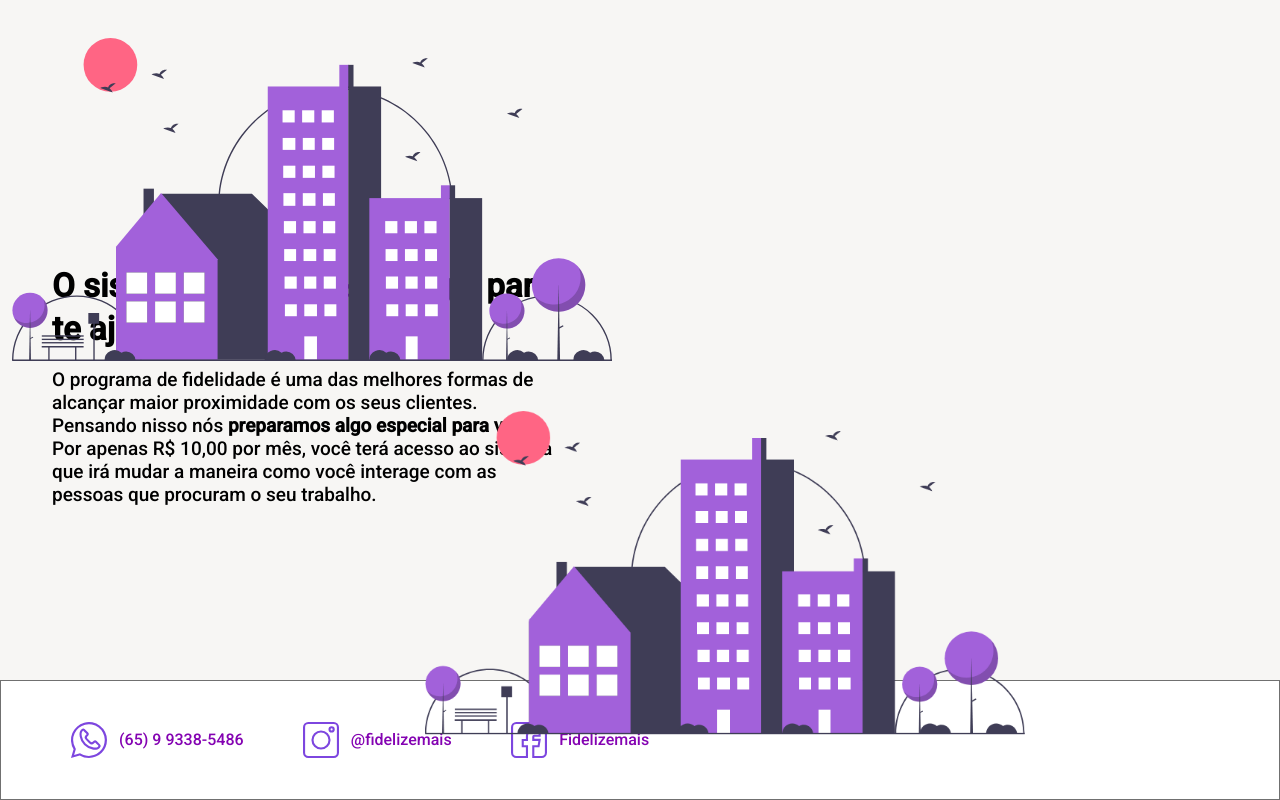
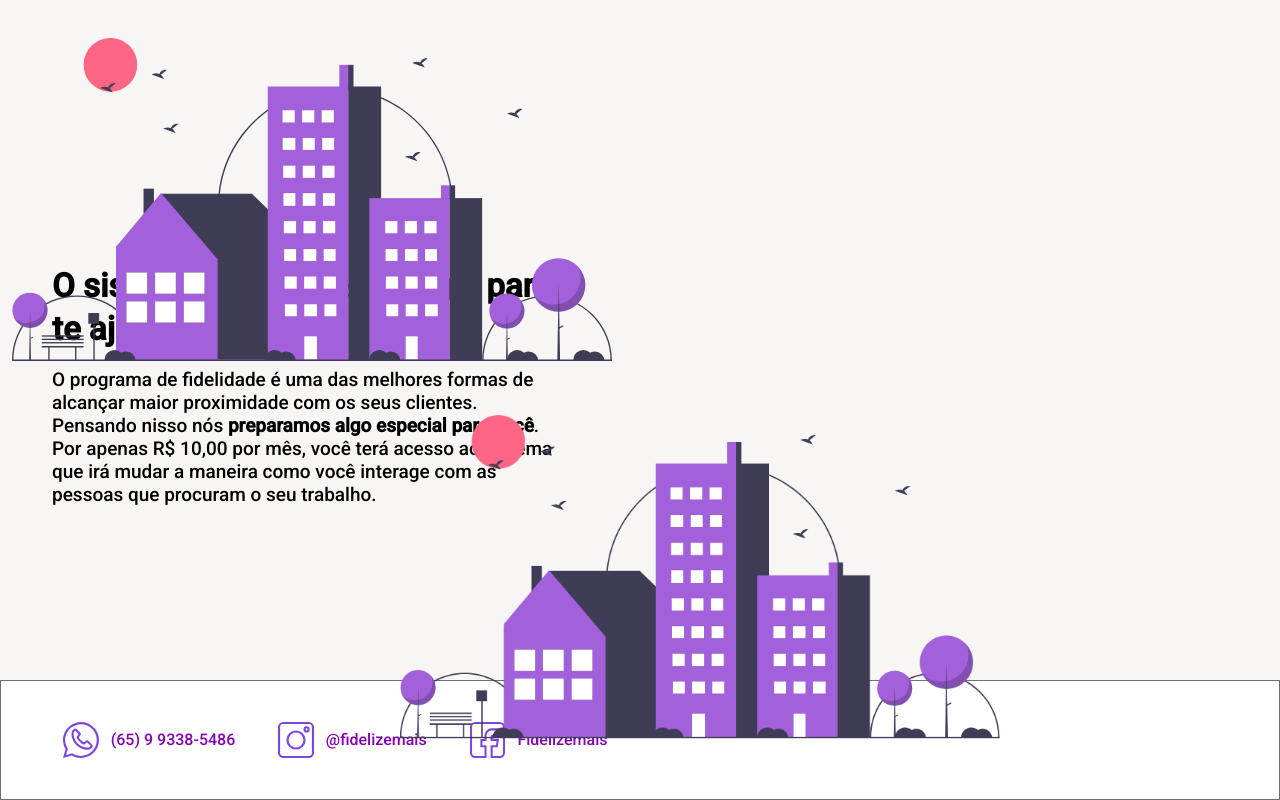
Before and after one commit to arthurramires/fa-landing-page, a Next.js app: page /salutation/congrats in a window 1280 px wide. Shown: the part 824-1624 px from the top of the page. Built offline with nearby package versions, Linux system fonts and the light colour scheme.

Commit message:
Consertando responsividade nas imagens

```diff
--- a/pages/index.js
+++ b/pages/index.js
@@ -8,13 +8,6 @@ import { Form } from '@unform/web';
 import Input from '../components/Input';
 import fetch from 'isomorphic-unfetch';
 
-
-
-const ImageBackground = () => (
-  <div className="ml-12 mb-12">
-    <img src="/main.png" alt="Fidelize Mais" width={1000} />
-  </div>
-);
 
 const Home = () => {
   async function handleSubmit(data){
@@ -38,6 +31,13 @@ const Home = () => {
 
   }
 
+  const ImageBackground = () => (
+    <aside className="ml-12 mb-12">
+      <img src="/main.png" alt="Fidelize Mais" width={950} className="hidden lg:hidden xl:flex"/>
+      <img src="/main.png" alt="Fidelize Mais" width={400} className="p-8 lg:flex xl:hidden"/>
+    </aside>
+  );
+
   const Content = () => (
     <section className="flex flex-wrap mr-32">
       <p className="content">Seja um dos primeiros a utilizar o <strong className="content-title">Fidelize Mais</strong> Faça a sua inscrição e garanta essa novidade.</p>
@@ -53,7 +53,7 @@ const Home = () => {
       <div className="container p-8 mx-auto sm:p-12">
         <Head>
           <title>Fidelize Mais</title>
-          <link rel="icon" href="/favicon.ico" />
+          <link rel="icon" href="/icon.ico" />
           <link href="https://fonts.googleapis.com/css2?family=Architects+Daughter&family=Merriweather:ital,wght@0,900;1,400&family=Roboto:wght@500&display=swap" rel="stylesheet"></link>
           <link href="https://fonts.googleapis.com/css2?family=Merriweather&display=swap" rel="stylesheet"></link>
         </Head>
@@ -64,7 +64,6 @@ const Home = () => {
           <Content />
           <ImageBackground />
         </aside>
-
       </div>
 
       <img className="flex sm:hidden mt-8 ml-24 mr-6" src="/main.png" alt="Cidade" width={400} />
--- a/styles/main.css
+++ b/styles/main.css
@@ -143,7 +143,7 @@ body #__next .footer {
   letter-spacing: 0px;
   color: #8403B2;
   position: relative;
-  padding-right: 600px;
+  padding-right: 650px;
 }
 
 body #__next .footer-media {
@@ -168,5 +168,5 @@ body #__next  .footer .footer-image{
   padding: 0;
   position: absolute;
   margin-left: 730px;
-  bottom: 64px;
+  bottom: 60px;
 }
```
Also changed, not shown: 1 other file (tests, documents, lock files or other folders).
